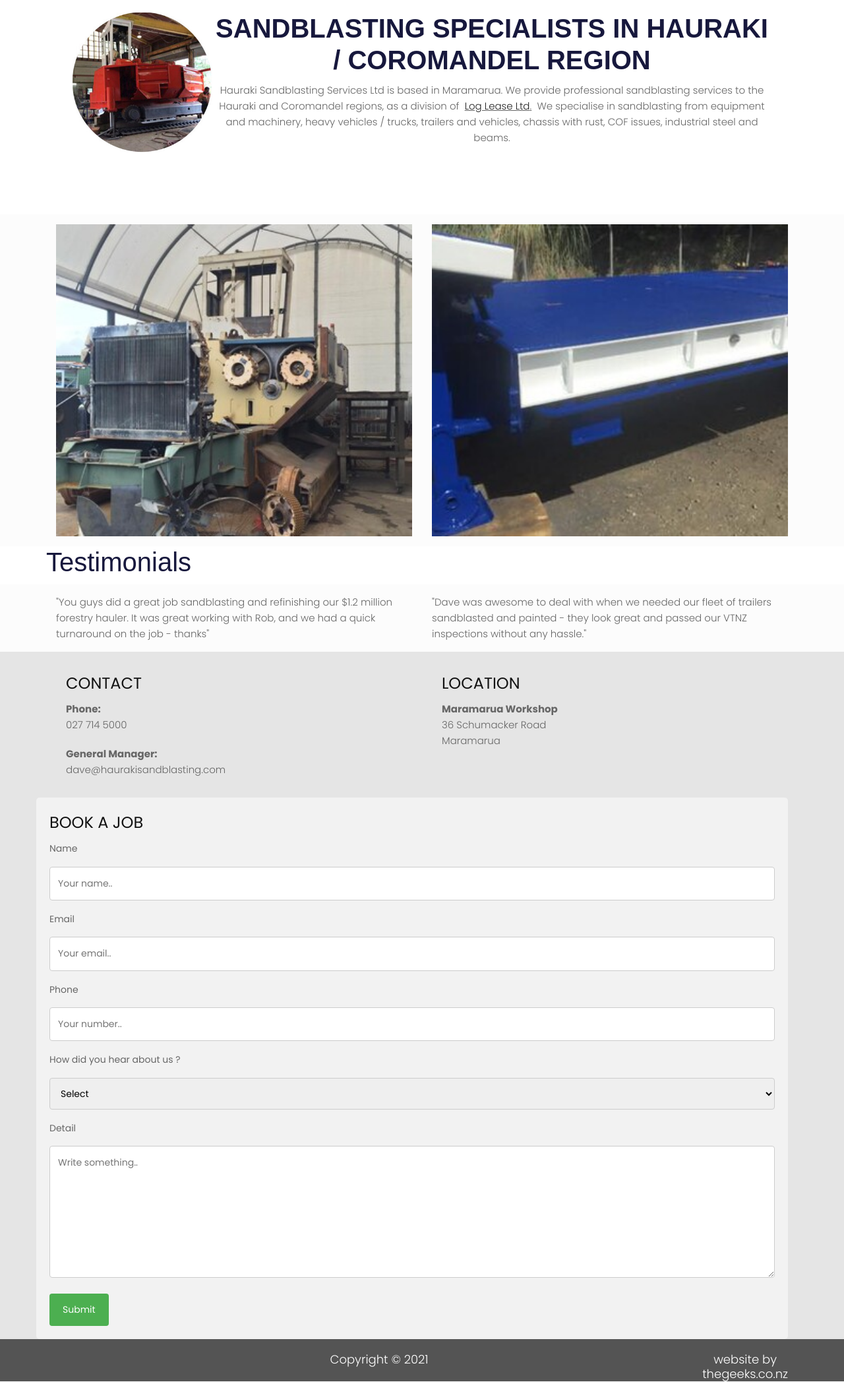
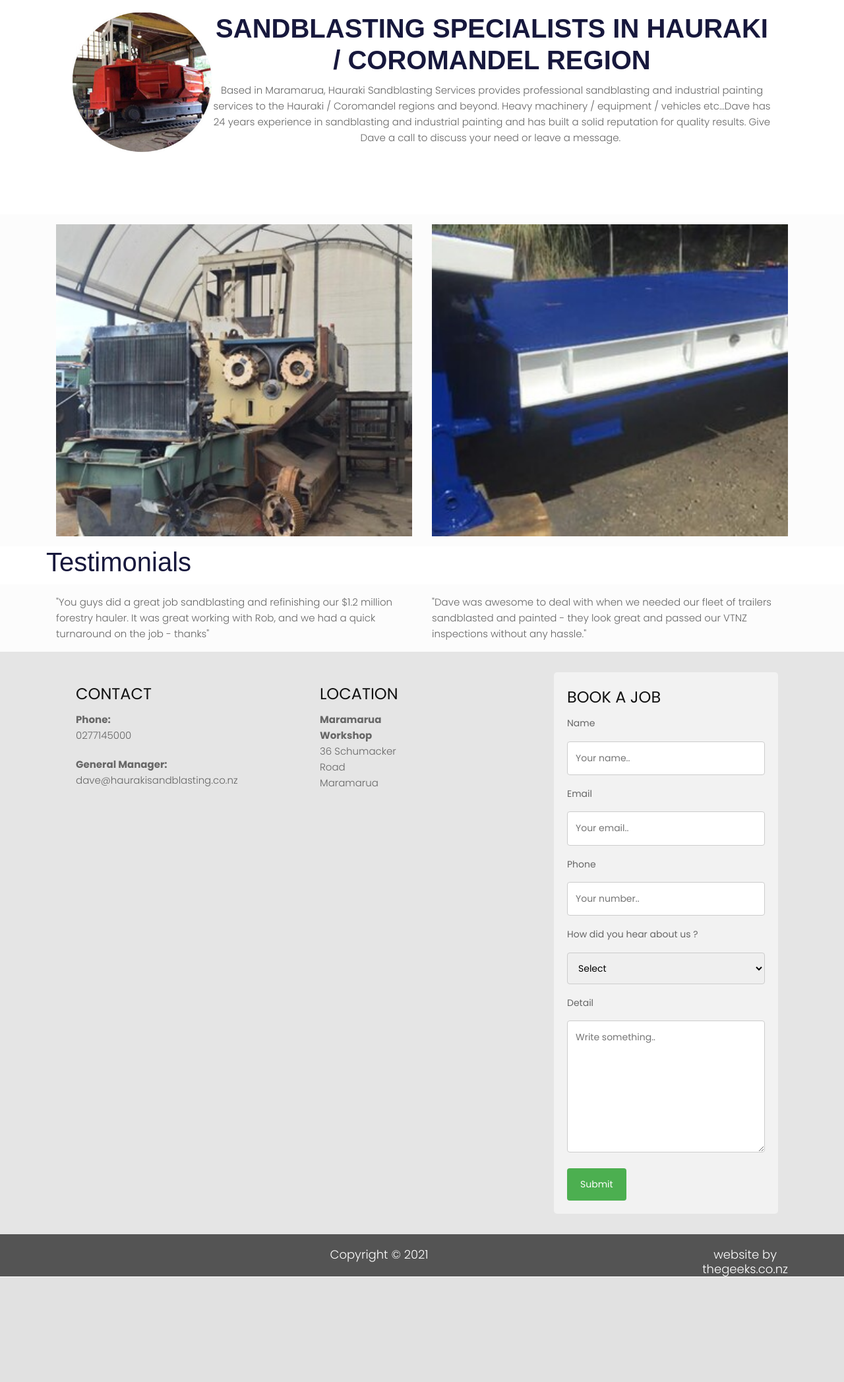
Before and after one commit to BlogBook/haurakisandblast, a Flask app: page / in a window 1280 px wide. Shown: the part 226-2321 px from the top of the page at 66% size. After the commit the page ends 2162 px from the top, so only its background shows below. Run offline with Flask 2, Linux system fonts and the light colour scheme; some libraries are stand-ins or nearby versions.

Commit message:
Update template

```diff
--- a/src/templates/home.html
+++ b/src/templates/home.html
@@ -146,8 +146,8 @@ input[type=submit]:hover {
                 font-style: normal;
                 font-size: 2.5rem;text-align: center;line-height: 1.2em;
                 color: #17183d;"> <b>SANDBLASTING SPECIALISTS IN HAURAKI / COROMANDEL REGION</b></h1>
-                <p class="text-center" style="text-align: center!important;padding-bottom: 0;">Hauraki Sandblasting Services Ltd is based in Maramarua. We provide professional sandblasting services to the Hauraki and Coromandel regions, as a division of&nbsp;
-                    <u><a href="https://loglease.co.nz/" target="_blank">Log Lease Ltd</a>.</u>&nbsp; We specialise in sandblasting from equipment and machinery, heavy vehicles / trucks, trailers and vehicles, chassis with rust, COF issues, industrial steel and beams.</p>
+                <p class="text-center" style="text-align: center!important;padding-bottom: 0;">Based in Maramarua, Hauraki Sandblasting Services provides professional sandblasting and industrial painting services to the Hauraki / Coromandel regions and beyond. Heavy machinery / equipment / vehicles etc…Dave has 24 years experience in sandblasting and industrial painting and has built a solid reputation for quality results. Give Dave a call to discuss your need or leave a message.&nbsp;
+                </p>
             </div>
         </figure>
         </div>
@@ -177,14 +177,14 @@ margin-right: auto;position: relative;">
       </div>
     </div></section>
 
-    <section>
+    <!-- <section>
         <div class="stack-inner" style="    margin-left: auto;
         margin-right: auto;position: relative;">
         <div class="content_column1 column-container" style="display: flex;">
             <div class="horizontal_line">
 
             </div></div></div>
-        </section>
+        </section> -->
 
     <section>
         <div class="container">
@@ -216,18 +216,18 @@ margin-right: auto;position: relative;">
              </div>
            </div></section>
 
-           <section>
+           <!-- <section>
             <div class="stack-inner" style="    margin-left: auto;
             margin-right: auto;position: relative;">
             <div class="content_column1 column-container" style="display: flex;">
                 <div class="horizontal_line">
 
                 </div></div></div>
-            </section>
+            </section> -->
 
-           <section style="background-color: #e5e5e5;">
-            <div class="container">
-               <div class="row" style="position: relative;">
+           <section style="background-color: #e5e5e5; padding: 1rem 0;">
+            <div class="container" style="display: flex;">
+               <!-- <div class="row" style="position: relative;"> -->
 
                    <div class="column">
                       <div class="column">
@@ -239,10 +239,10 @@ margin-right: auto;position: relative;">
                                         Phone:
                                         <br>
                                       </strong>
-                                      027 714 5000
+                                      0277145000
                                       <br>
                                   </p>
-                                  <p><strong style="font-weight: 700;">General Manager:<br></strong>dave@haurakisandblasting.com</p>
+                                  <p><strong style="font-weight: 700;">General Manager:<br></strong>dave@haurakisandblasting.co.nz</p>
                               </div>
                           </div>
                       </div>
@@ -261,11 +261,12 @@ margin-right: auto;position: relative;">
                                     <br>
                                     Maramarua
                                 </p>
+                                <!-- <p><strong style="font-weight: 700;">Whangamata Workshop <br></strong>317 Casement Road<br>Whangamata </p> -->
                             </div>
                         </div>
                     </div>
                    </div>
-                   <div class="row">
+                   <div class="column">
                     <div class="container" style="border-radius: 5px;
                     background-color: #f2f2f2;
                     padding: 20px;">
@@ -309,14 +310,14 @@ margin-right: auto;position: relative;">
                </div></section>
 
 
-               <section>
+               <!-- <section>
                 <div class="stack-inner" style="    margin-left: auto;
                 margin-right: auto;position: relative;">
                 <div class="content_column1 column-container" style="display: flex;">
                     <div class="horizontal_line">
 
                     </div></div></div>
-                </section>
+                </section> -->
 
 
       <!--  footer -->
```
